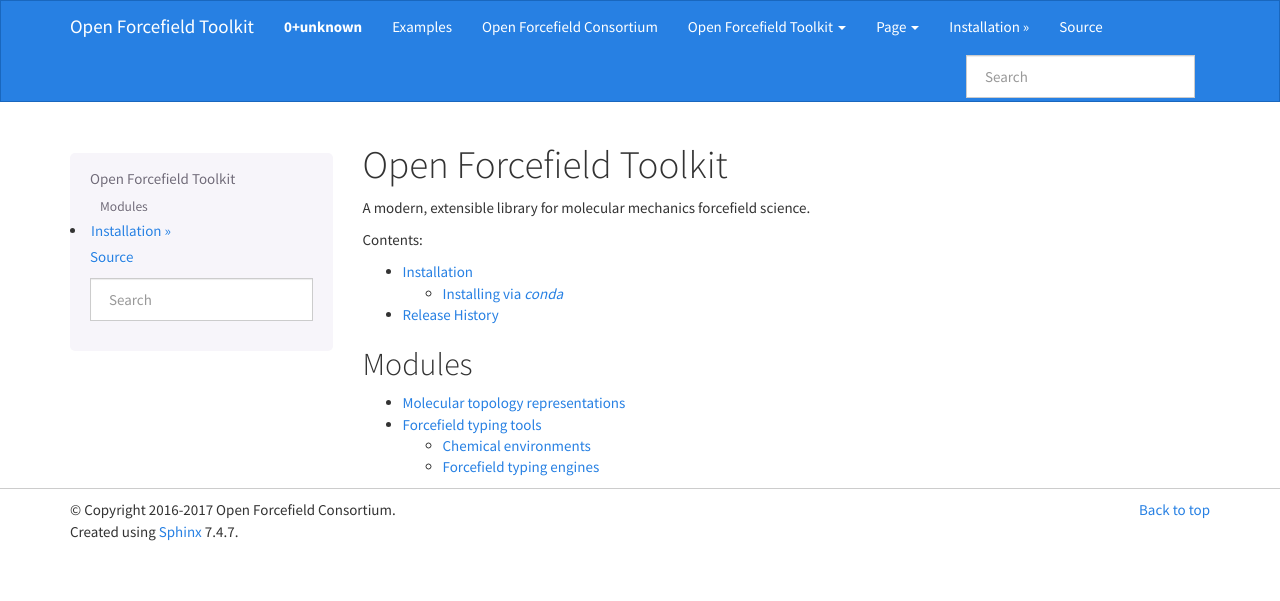
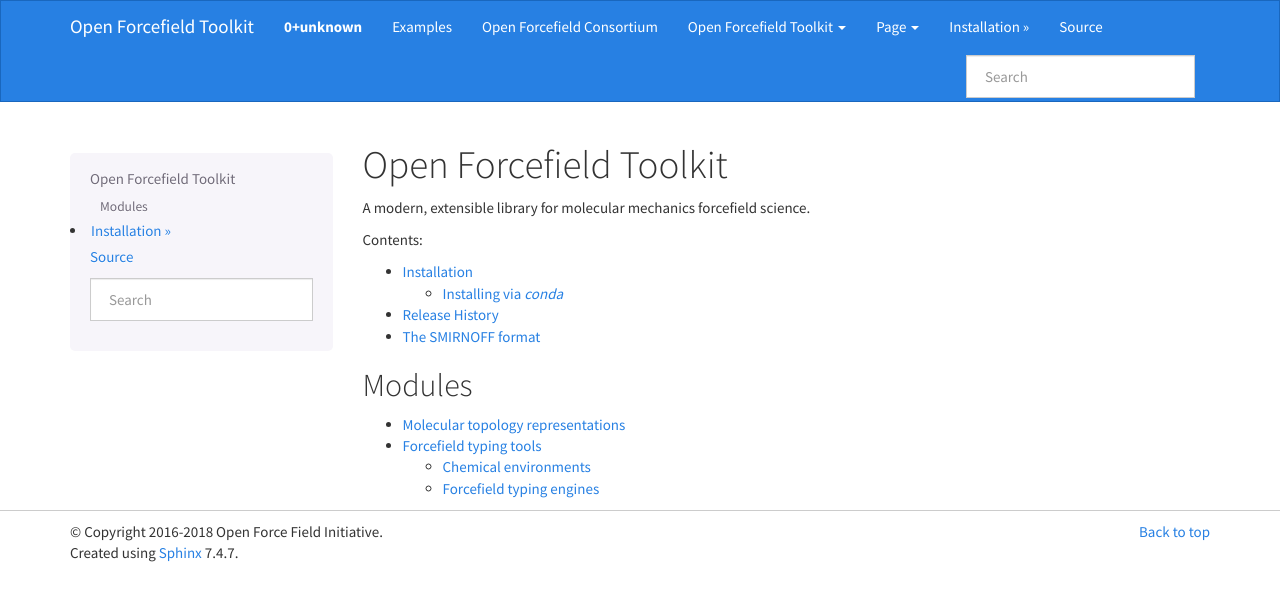
Before and after one commit to openforcefield/openff-toolkit, a Sphinx documentation site: the page built from docs/index.rst, in a window 1280 px wide. Shown: the top 601 px of the page. Built offline with Sphinx 7.4.7, drawn with Linux system fonts in a browser that asks for light colours; pages that are not in the unit, such as notebooks, are missing from menus.

Commit message:
Add SMIRNOFF format spec to docs

```diff
--- a/docs/conf.py
+++ b/docs/conf.py
@@ -62,18 +62,23 @@
 # Add any paths that contain templates here, relative to this directory.
 templates_path = ['_templates']
 
+# Source parsers
+source_parsers = {
+   '.md': 'recommonmark.parser.CommonMarkParser',
+}
+
 # The suffix(es) of source filenames.
 # You can specify multiple suffix as a list of string:
 #
-# source_suffix = ['.rst', '.md']
-source_suffix = '.rst'
+source_suffix = ['.rst', '.md']
+#source_suffix = '.rst'
 
 # The master toctree document.
 master_doc = 'index'
 
 # General information about the project.
 project = 'openforcefield'
-copyright = '2016-2017 Open Forcefield Consortium'
+copyright = '2016-2018 Open Force Field Initiative'
 author = 'Open Forcefield Consortium'
 
 # The version info for the project you're documenting, acts as replacement for
--- a/docs/environment.yml
+++ b/docs/environment.yml
@@ -16,3 +16,4 @@
     - pandas
     - nbsphinx
     - sphinx_bootstrap_theme
+    - recommonmark
--- a/docs/index.rst
+++ b/docs/index.rst
@@ -8,12 +8,14 @@
 
 A modern, extensible library for molecular mechanics forcefield science.
 
+
 .. toctree::
    :maxdepth: 2
    :caption: Contents:
 
    installation
    releasehistory
+   smirnoff
 
 Modules
 -------
--- /dev/null
+++ b/docs/smirnoff.rst
@@ -0,0 +1,4 @@
+The SMIRNOFF format
+===================
+
+.. mdinclude:: ../The-SMIRNOFF-force-field-format.md
```
